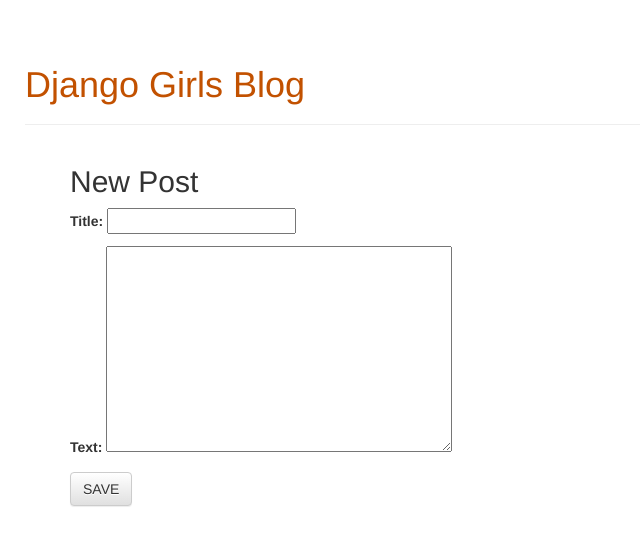
After one commit to Ak-shay/Blog_project, a Django app: page /post/new/ in a window 1280 px wide. The commit adds this page. Shown: the top 546 px of the page, without its empty margins (0-640 px from the left). Run offline with Django 3.2, Linux system fonts and the light colour scheme; some libraries are stand-ins or nearby versions.

Commit message:
completed django girls

```diff
--- /dev/null
+++ b/blog/forms.py
@@ -0,0 +1,7 @@
+from django import forms
+from .models import Post
+
+class PostForm(forms.ModelForm):
+    class Meta:
+        model = Post
+        fields = ('title','text')
--- a/blog/templates/blog/base.html
+++ b/blog/templates/blog/base.html
@@ -6,12 +6,16 @@
         <link rel="stylesheet" href="//maxcdn.bootstrapcdn.com/bootstrap/3.2.0/css/bootstrap-theme.min.css">
         <link href='//fonts.googleapis.com/css?family=Lobster&subset=latin,latin-ext' rel='stylesheet' type='text/css'>
         <link rel="stylesheet" href="{% static 'blog/css/blog.css' %}">
+
     </head>
     <body>
         <div class="page-header">
             <h1><a href="/">Django Girls Blog</a></h1>
+
         </div>
-
+        <!-- {% if user.is_authenticated %} -->
+        <a href="{% url 'post_new' %}" class="top-menu"><span class="glyphicon glyphicon-plus"></span>MAKE NEW POST</a>
+        <!-- {% endif %} -->
         <div class="content container">
             <div class="row">
                 <div class="col-md-8">
--- a/blog/templates/blog/post_detail.html
+++ b/blog/templates/blog/post_detail.html
@@ -7,6 +7,7 @@
             {{ post.published_date }}
         </div>
     {% endif %}
+    <a class="btn btn-default" href="{% url 'post_new' pk=post.pk %}"><span class="glyphicon glyphicon-pencil"></span>EDIt</a>
     <h2>{{ post.title }}</h2>
     <p>{{ post.text|linebreaksbr }}</p>
 </div>
--- /dev/null
+++ b/blog/templates/blog/post_new.html
@@ -0,0 +1,10 @@
+{% extends 'blog/base.html' %}
+{% block content %}
+ <h2>New Post</h2>
+
+ <form method="POST" class="post-form">
+   {% csrf_token %}
+   {{ form.as_p }}
+   <input class="save btn btn-default" type="submit" name="" value="SAVE">
+ </form>
+{% endblock %}
--- a/blog/urls.py
+++ b/blog/urls.py
@@ -4,4 +4,6 @@ from . import views
 urlpatterns = [
     path('',views.post_list,name='post_list'),
     path('post/<int:pk>/',views.post_detail,name='post_detail'),
+    path('post/new/',views.post_new,name='post_new'),
+    path('post/<int:pk>/edit/',views.post_edit,name='post_new'),
 ]
--- a/blog/views.py
+++ b/blog/views.py
@@ -1,7 +1,7 @@
-from django.shortcuts import render, get_object_or_404
+from django.shortcuts import render, get_object_or_404, redirect
 from .models import Post
 from django.utils import timezone
-
+from .forms import PostForm
 
 def post_list(request):
     posts = Post.objects.filter(published_date__lte=timezone.now()).order_by('published_date')
@@ -11,4 +11,31 @@ def post_detail(request, pk):
     post = get_object_or_404(Post, pk=pk)
     return render(request,'blog/post_detail.html',{'post':post})
 
+def post_new(request):
+    if request.method == 'POST':
+        form = PostForm(request.POST)
+        if form.is_valid():
+            post = form.save(commit=False)
+            post.author = request.user
+            post.published_date = timezone.now()
+            post.save()
+            return redirect('post_detail',pk=post.pk)
+    else:
+        form = PostForm()
+    return render(request,'blog/post_new.html',{'form':form})
+
+def post_edit(request, pk):
+    post = get_object_or_404(Post, pk=pk)
+    if request.method == "POST":
+        form = PostForm(request.POST,instance=post)
+        if form.is_valid():
+            post = form.save(commit=False)
+            post.author = request.user
+            post.published_date = timezone.now()
+            post.save()
+            return redirect('post_detail',pk=post.pk)
+    else:
+        form = PostForm()
+    return render(request,'blog/post_new.html',{'form':form})
+
 # Create your views here.
```
Also changed, not shown: blog/templates/blog/post_list.html (+5 -2 lines).
